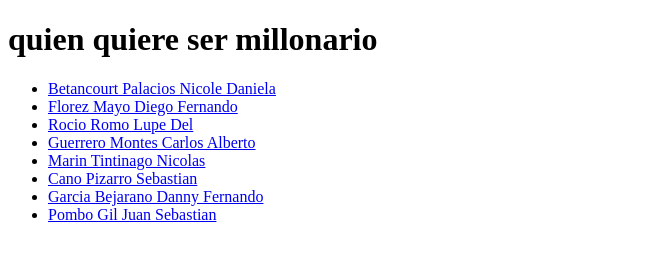
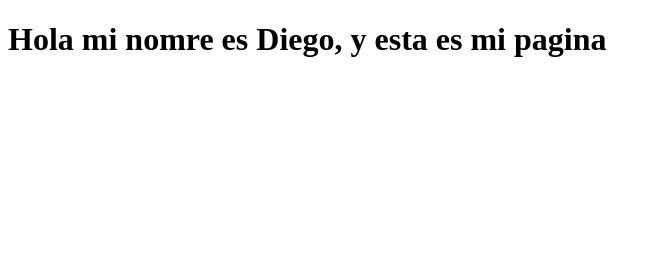
Before and after one commit to diegoferose/diegoferose.github.io, a plain HTML site: page index.html in a window 1280 px wide. Shown: the whole page, without its empty margins (0-661 px from the left). Drawn offline with Linux system fonts and the light colour scheme.

Commit message:
se agrega un titulo

```diff
--- a/index.html
+++ b/index.html
@@ -6,33 +6,7 @@
     <title>Document</title>
 </head>
 <body>
-    <h1>quien quiere ser millonario</h1>
-    <ul>
-        <li>
-            <a href="BetancourtPalaciosNicoleDaniela/index.html">Betancourt Palacios Nicole Daniela</a>
-        </li>
-        <li>
-            <a href="FlorezMayoDiegoFernando/">Florez Mayo Diego Fernando</a>
-        </li>
-        <li>
-            <a href="RocioRomoLupeDel/index.html">Rocio Romo Lupe Del</a>
-        </li>
-        <li>
-            <a href="GuerroMontesCarlosAlberto/index.html">Guerrero Montes Carlos Alberto</a>
-        </li>
-        <li>
-            <a href="MarinTintinagoNicolas/index.html">Marin Tintinago Nicolas</a>
-        </li>
-        <li>
-            <a href="CanoPizarroSebastian/index.html">Cano Pizarro Sebastian</a>
-        </li>
-        <li>
-            <a href="GarciaBejaranoDannyFernando/index.html">Garcia Bejarano Danny Fernando</a>
-        </li>
-        <li>
-            <a href="PomboGilJuanSebastian/clase3.html">Pombo Gil Juan Sebastian</a>
-        </li>
-    </ul>
+    <h1>Hola mi nomre es Diego, y esta es mi pagina</h1>
 
 </body>
 </html>
```
